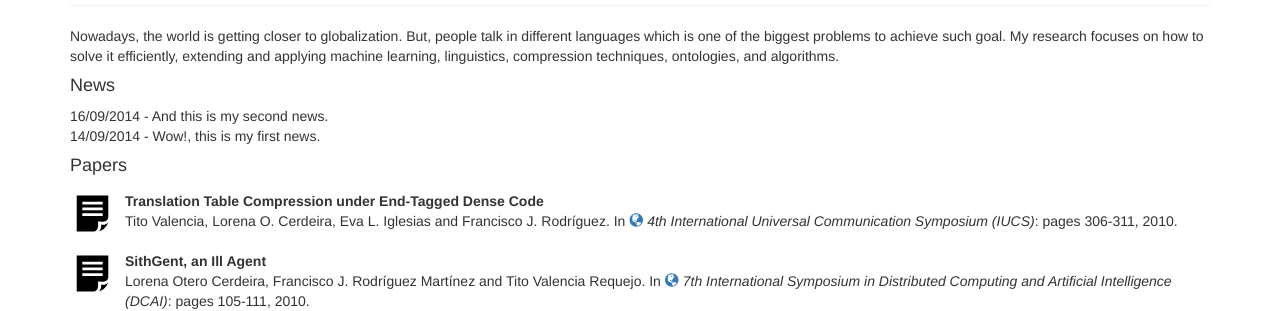
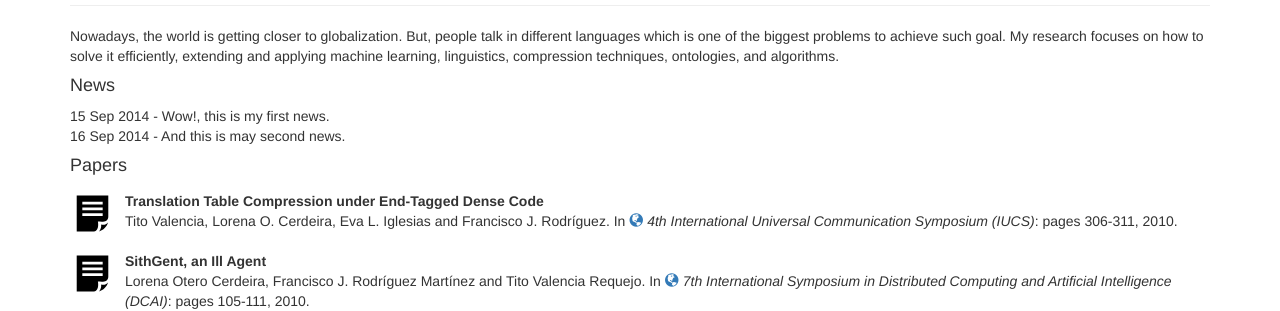
Before and after one commit to tvalreq/tvalreq.github.com, a Jekyll site: the page built from index.html, in a window 1280 px wide. Shown: the part 190-501 px from the top of the page. Built offline with Jekyll 4.4.1, drawn with Linux system fonts in a browser that asks for light colours; nearby versions of some CDN libraries.

Commit message:
new stuff

```diff
--- a/index.html
+++ b/index.html
@@ -18,8 +18,9 @@ description: Tito Valencia's Homepage
 	<div class="col-xs-12 col-sm-12 col-md-12 col-lg-12">
 		<section id="news">
 			<h4>News</h4>
-			<article>16/09/2014 - And this is my second news.</article>
-			<article>14/09/2014 - Wow!, this is my first news.</article>
+			{% for news in site.data.news-list | sort_by: 'date' %}
+				<article>{{ news.date | date_to_string }} - {{ news.content }}</article>
+			{% endfor %}
 		</section><!--/news-->
 	</div>
 </div>
```
Also changed, not shown: _data/news-list.yml (added, +7 -0 lines).
